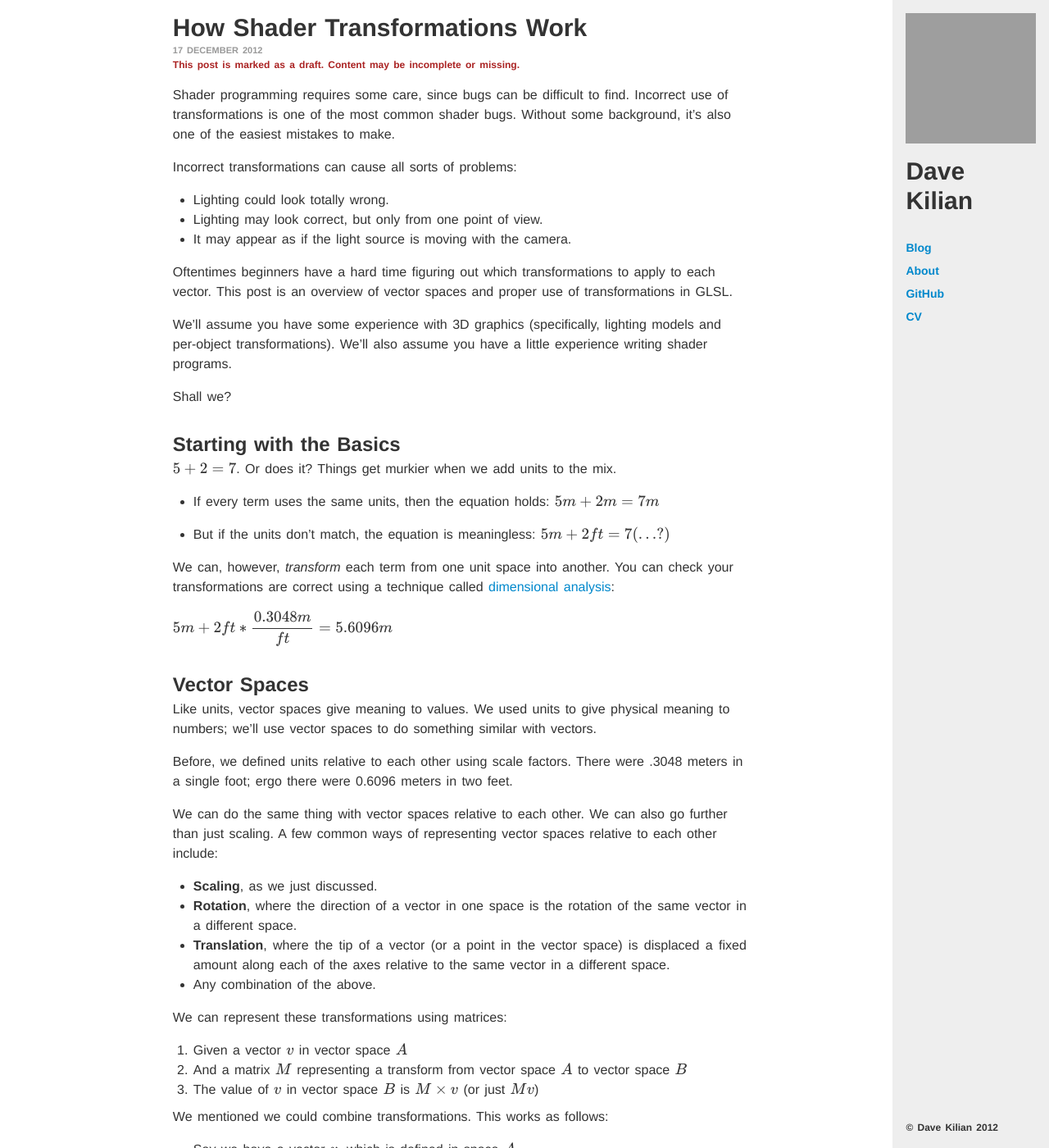
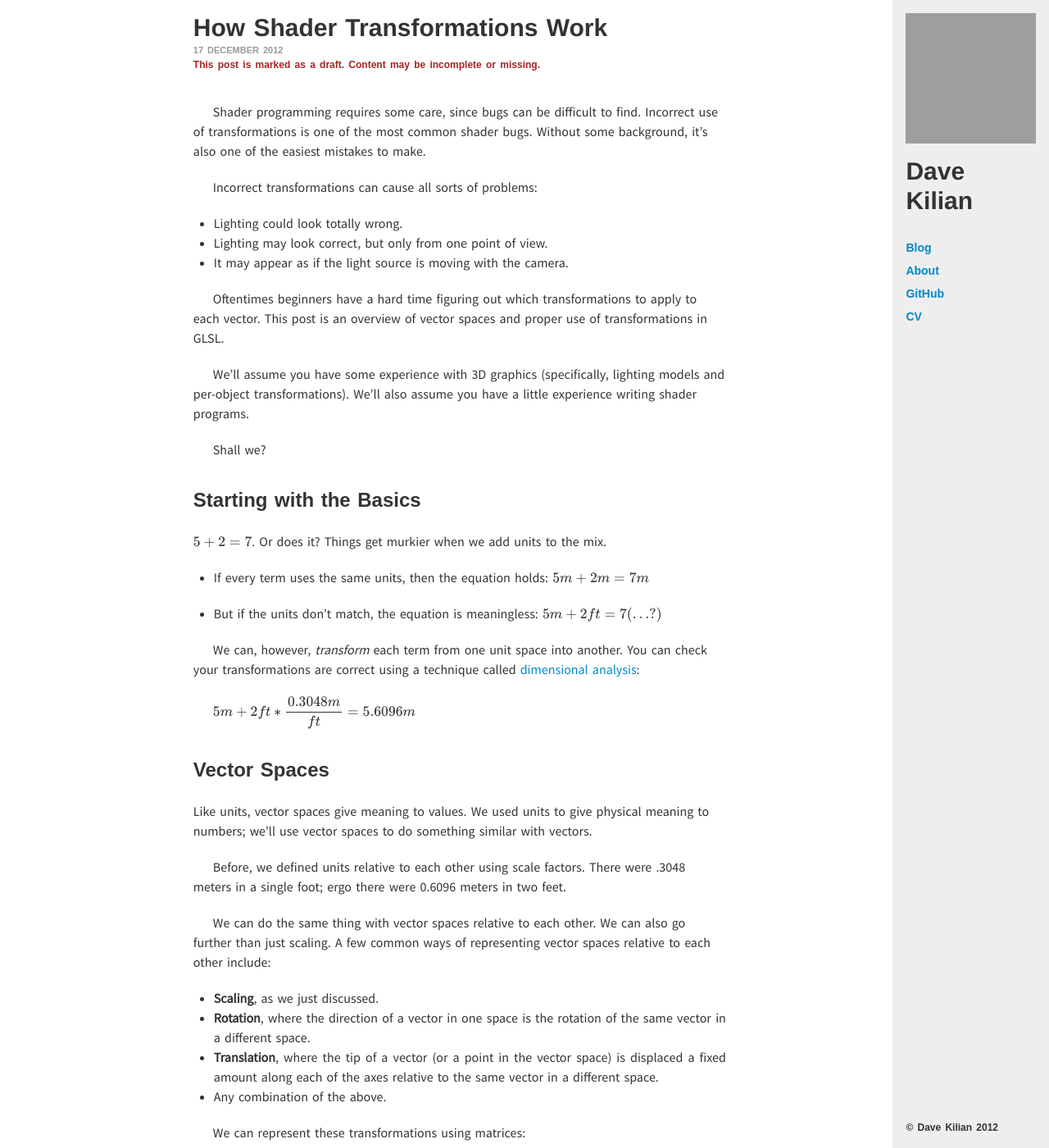
Before and after one commit to davekilian/davekilian.github.com, a Jekyll site: the page built from _posts/2012-12-17-opengl-spaces.markdown, in a window 1280 px wide and 1400 px high. Shown: the whole window at 82% size. Built offline with Jekyll 4.4.1, drawn with Linux system fonts in a browser that asks for light colours; Markdown is read by kramdown in place of the engine named in the settings; formulas are drawn with MathJax 3; grey boxes are pictures that could not be loaded.

Commit message:
More layout tweaking

```diff
--- a/_layouts/post.html
+++ b/_layouts/post.html
@@ -5,6 +5,7 @@
         <title>{% if page.title %} {{ page.title }} | {%endif%} Dave Kilian's Blog</title>
         <link rel="stylesheet" href="/bootstrap.min.css" />
         <link rel="stylesheet" href="/global.css" />
+        <link href='http://fonts.googleapis.com/css?family=Source+Sans+Pro' rel='stylesheet' type='text/css'>
 
         <script type="text/javascript"
           src="http://cdn.mathjax.org/mathjax/latest/MathJax.js?config=TeX-AMS-MML_HTMLorMML">
@@ -47,7 +48,7 @@
                     </footer>
                 </div>
                 <div class="span10" style="padding: 1em">
-                    <div style="max-width: 700px; margin-left: auto; margin-right: auto">
+                    <div style="max-width: 650px; margin-left: auto; margin-right: auto">
                         <header style="padding-bottom: 1em">
                             <h1>{{ page.title }}</h1>
                             <h6>{{ page.date | date_to_long_string }}</h6>
@@ -55,7 +56,9 @@
                                 <h5 style="color:#a22">This post is marked as a draft. Content may be incomplete or missing.</h5>
                             {% endif %}
                         </header>
-                        {{ content }}
+                        <div class="post-content">
+                            {{ content }}
+                        </div>
                         <hr />
                         <a href="/">Back to Blog Index</a>
                     </div>
--- a/global.css
+++ b/global.css
@@ -41,6 +41,23 @@ div.post-blurb:hover
     color: black;
 }
 
+div.post-content
+{
+    font-family: "Source Sans Pro", "Helvetica", "Arial", sans-serif;
+    font-weight: 400;
+    line-height: 1.5em;
+}
+
+div.post-content strong, b
+{
+    font-weight: 1100;
+}
+
+div.post-content h1, h2, h3, h4, h5, h6
+{
+    font-family: sans-serif;
+}
+
 body
 {
     font-size: 100%;
@@ -50,8 +67,15 @@ body
 
 p
 {
-    margin-bottom: 1em;
+    margin-top: 1.25em;
+    margin-bottom: 1.25em;
     text-align: left;
+    text-indent: 1.5em;
+}
+
+h1+p, h2+p, h3+p, h4+p, h5+p, h6+p, li p
+{
+    text-indent: 0em;
 }
 
 li
```
